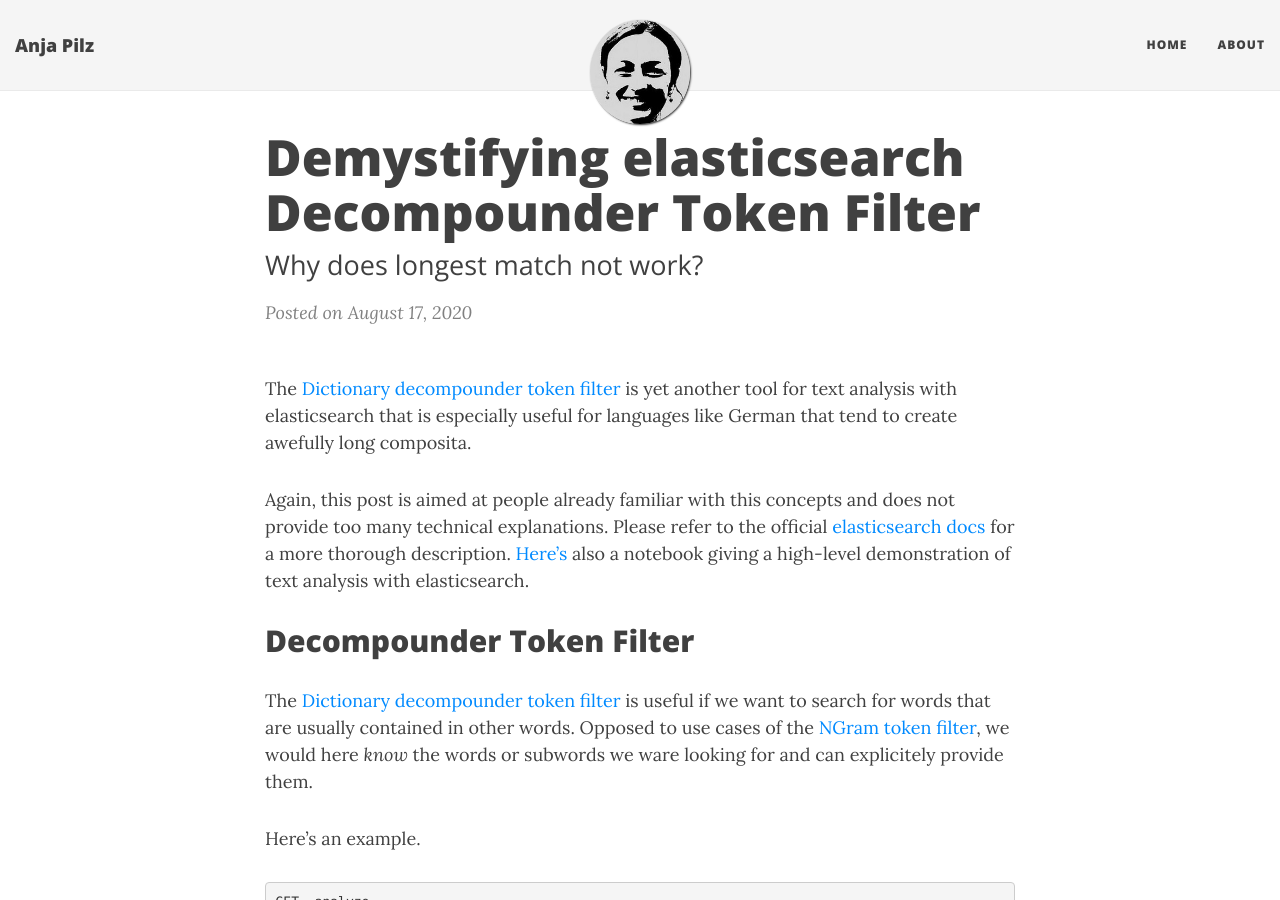
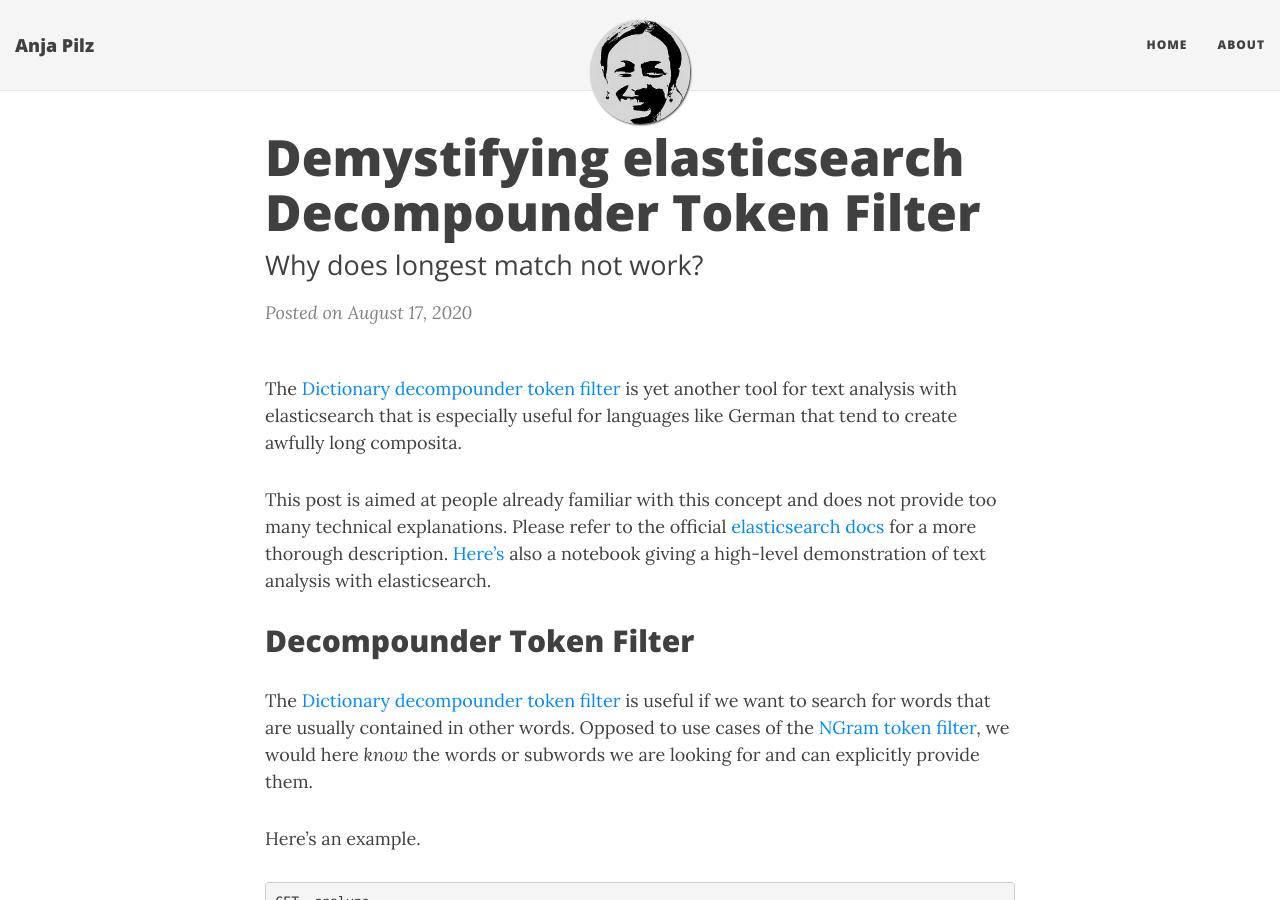
Before and after one commit to aplz/aplz.github.io, a Jekyll site: the page built from _posts/2020-08-17-decompounder-token-filter.md, in a window 1280 px wide and 900 px high. Built offline with Jekyll 4.4.1, drawn with Linux system fonts in a browser that asks for light colours; nearby versions of some CDN libraries; some of the changed text lies outside the part shown.

Commit message:
:books: typos and some rephrasing

```diff
--- a/_posts/2020-08-17-decompounder-token-filter.md
+++ b/_posts/2020-08-17-decompounder-token-filter.md
@@ -3,14 +3,14 @@ title: Demystifying elasticsearch Decompounder Token Filter
 subtitle: Why does longest match not work?
 date: "2020-08-17"
 ---
-The [Dictionary decompounder token filter](https://www.elastic.co/guide/en/elasticsearch/reference/7.8/analysis-dict-decomp-tokenfilter.html) is yet another tool for text analysis with elasticsearch that is especially useful for languages like German that tend to create awefully long composita.
+The [Dictionary decompounder token filter](https://www.elastic.co/guide/en/elasticsearch/reference/7.8/analysis-dict-decomp-tokenfilter.html) is yet another tool for text analysis with elasticsearch that is especially useful for languages like German that tend to create awfully long composita.
 
-Again, this post is aimed at people already familiar with this concepts and does not provide too many technical explanations. Please refer to the official [elasticsearch docs](https://www.elastic.co/guide/en/elasticsearch/reference/7.8/analysis-dict-decomp-tokenfilter.html#analysis-dict-decomp-tokenfilter) for a more thorough description.
+This post is aimed at people already familiar with this concept and does not provide too many technical explanations. Please refer to the official [elasticsearch docs](https://www.elastic.co/guide/en/elasticsearch/reference/7.8/analysis-dict-decomp-tokenfilter.html#analysis-dict-decomp-tokenfilter) for a more thorough description.
 [Here's](https://github.com/aplz/nlp_notebooks/blob/master/elasticsearch-nlp.ipynb) also a notebook giving a high-level demonstration of text analysis with elasticsearch.
 
 ## Decompounder Token Filter
 The [Dictionary decompounder token filter](https://www.elastic.co/guide/en/elasticsearch/reference/7.8/analysis-dict-decomp-tokenfilter.html)
- is useful if we want to search for words that are usually contained in other words. Opposed to use cases of the [NGram token filter](https://www.elastic.co/guide/en/elasticsearch/reference/master/analysis-ngram-tokenfilter.html), we would here _know_ the words or subwords we ware looking for and can explicitely provide them.
+ is useful if we want to search for words that are usually contained in other words. Opposed to use cases of the [NGram token filter](https://www.elastic.co/guide/en/elasticsearch/reference/master/analysis-ngram-tokenfilter.html), we would here _know_ the words or subwords we are looking for and can explicitly provide them.
 
 Here's an example.
 
```
Also changed, not shown: other parts of _posts/2020-08-17-decompounder-token-filter.md (+1 -1 lines).
